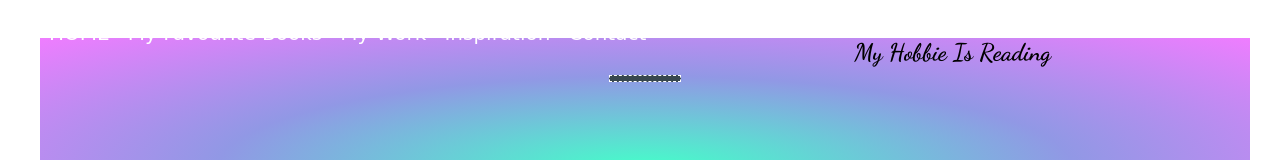
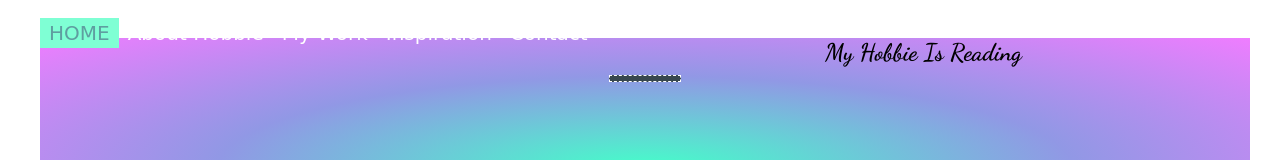
Before and after one commit to Sani-am/My-Favourite-Hobbie, a plain HTML site: page index.html in a window 1280 px wide. In both pictures the pointer is over the item "HOME". Shown: the top 160 px of the page. Drawn offline with Linux system fonts and the light colour scheme.

Commit message:
Add files via upload

```diff
--- a/index.html
+++ b/index.html
@@ -14,7 +14,7 @@
 <body>
      <ul class="menu">
         <li class="links">HOME</li>
-        <li class="links">My Favourite Books</li>
+        <li class="links">About Hobbie</li>
         <li class="links">My Work</li>
         <li class="links">Inspiration</li>
         <li class="links">Contact</li>
--- a/style.css
+++ b/style.css
@@ -58,3 +58,7 @@ list-style: none;
     font-family: cursive;
     font-size: 20px
 }
+.links:hover{
+    background-color: aquamarine;
+color: cadetblue;
+}
```
